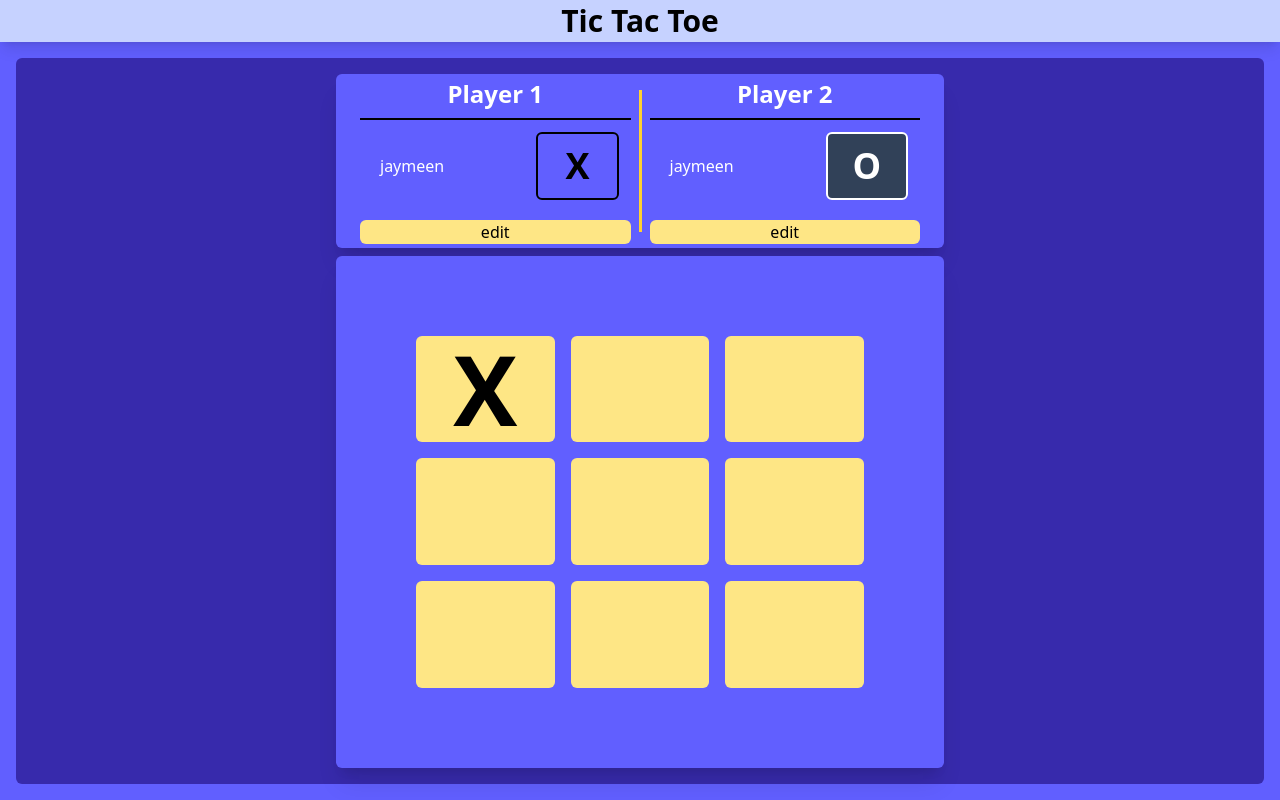
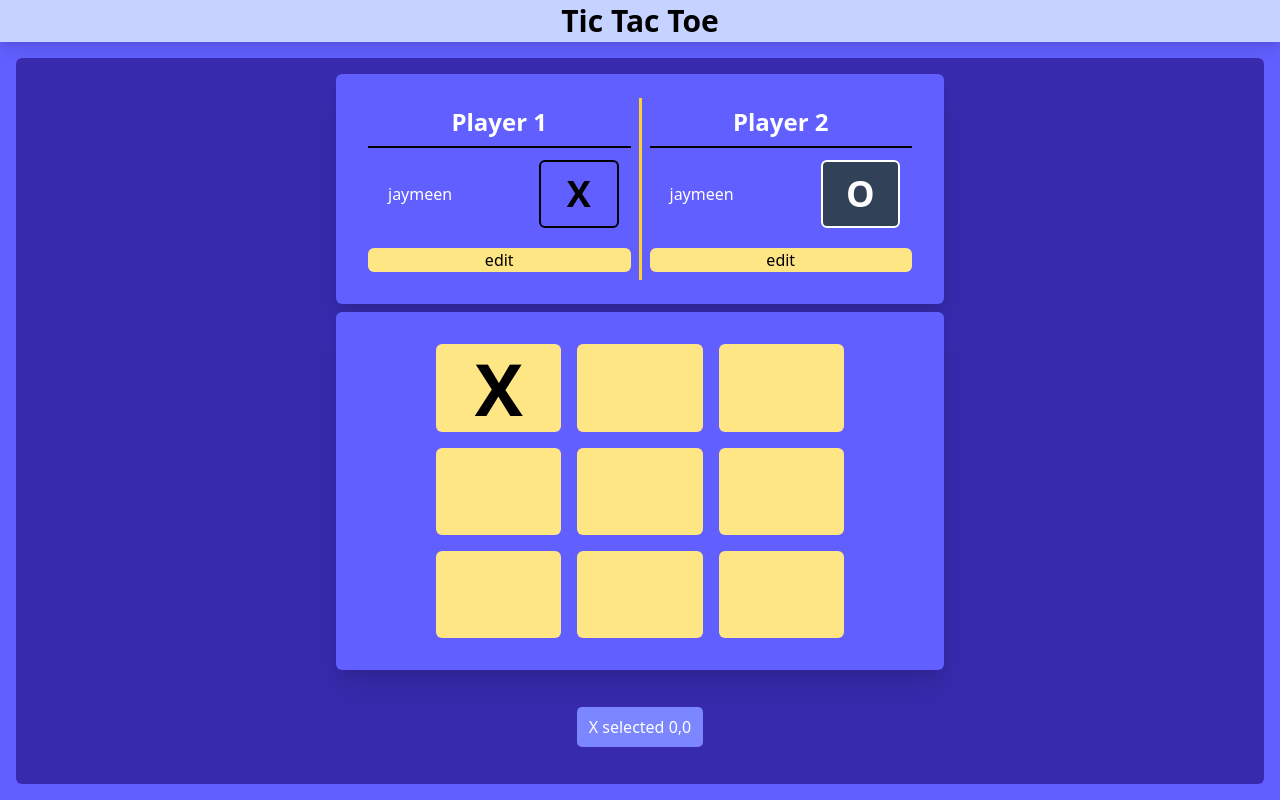
Before and after one commit to JayminShiroya07/Tic-Tac-Toe, a React (Vite) app: page / in a window 1280 px wide. Both pictures are taken after a click on the item 485 px from the left and 388 px from the top of the page. Built offline with nearby package versions, Linux system fonts and the light colour scheme.

Commit message:
feat:log component done

```diff
--- a/src/App.css
+++ b/src/App.css
@@ -4,3 +4,28 @@
     transition-duration: 1.5s;
     transition: .5s ease-in-out;
 }
+
+.log-container {
+    list-style: none;
+    padding: 0;
+  }
+
+  .log-item {
+    padding: 8px 12px;
+    border-radius: 5px;
+    color: white;
+    opacity: 0;
+    transform: translateY(-10px);
+    animation: fadeIn 0.5s ease-in-out forwards;
+  }
+
+  @keyframes fadeIn {
+    from {
+      opacity: 0;
+      transform: translateY(-10px);
+    }
+    to {
+      opacity: 1;
+      transform: translateY(0);
+    }
+  }
--- a/src/components/GameBoard.jsx
+++ b/src/components/GameBoard.jsx
@@ -32,18 +32,18 @@ export default function GameBoard( { onSelectSquare , turns  } ) {
 
     return (
 
-    <ol className="flex flex-col h-full w-full gap-4">
+    <ol className="flex flex-col h-full w-full gap-4 p-0 md:px-25 md:py-8">
       {GameBoard.map((row, rowIndex) => (
-        <li key={rowIndex} className=" w-full h-1/3">
+        <li key={rowIndex} className="w-full h-1/3">
           <ol className="flex w-full h-full gap-4">
           {row.map((playerSymbol, colIndex) => (
             <li
               key={colIndex}
               className="w-1/3 bg-amber-200  flex items-center justify-center rounded-md"
-                onClick={() => onSelectSquare(rowIndex,colIndex)}
+                onClick={() => {(playerSymbol === null)?onSelectSquare(rowIndex,colIndex):""}}
             >
               <button
-              className="text-8xl font-bold ">{playerSymbol}</button>
+              className="text-2xl md:text-7xl font-bold ">{playerSymbol}</button>
             </li>
           ))}
           </ol>
--- a/src/components/Home.jsx
+++ b/src/components/Home.jsx
@@ -1,33 +1,41 @@
 import { useState } from "react";
 import GameBoard from "./GameBoard";
 import Player from "./Players";
+import Logs from "./Logs";
+
+function derivedActivePlayer(gameTurns){
+  let currentPlayer = 'X';
+
+  if(gameTurns.length > 0 && gameTurns[0].player === 'X'){
+    currentPlayer = 'O';
+  }
+
+  return currentPlayer;
+
+}
+
 
 export default function Home() {
-  const [gameTurns, setGameTurns ] = useState([]);
-  const [activePlayer, setActivePlayer] = useState("X");
+  const [gameTurns, setGameTurns] = useState([]);
+  let activePlayer = derivedActivePlayer(gameTurns);
 
-  function handleSelectSquare(rowIndex, colIndex ) {
-    setActivePlayer((curActivePlayer) => (curActivePlayer === "X" ? "O" : "X"));
+  function handleSelectSquare(rowIndex, colIndex) {
     setGameTurns((prevTurns) => {
-      let currentPlayer = 'X';
 
-      if(prevTurns.length > 0 && prevTurns[0].player === 'X')
-        currentPlayer = 'O';
+      const currentPlayer = derivedActivePlayer(prevTurns);
 
       const updateTurns = [
-        {square : {
-          row : rowIndex,
-          col : colIndex
+        {
+          square: {
+            row: rowIndex,
+            col: colIndex,
           },
-          player : currentPlayer,
-          ...prevTurns
-        }
+          player: currentPlayer,
+        },
+        ...prevTurns,
       ];
-
       return updateTurns;
-    })
-
-
+    });
   }
 
   return (
@@ -42,7 +50,7 @@ export default function Home() {
         <div className="h-18/19 w-full p-4">
           <div className="w-full h-full bg-indigo-800 rounded-md flex justify-start items-center flex-col p-4">
             {/* player bar */}
-            <div className="h-1/4 w-full p-4 md:w-1/2 bg-indigo-500 rounded-md shadow-xl flex flex-row">
+            <div className="h-fit w-full p-2 md:p-6 md:w-1/2 bg-indigo-500 rounded-md shadow-xl flex flex-row">
               <Player
                 Name="jaymeen"
                 Symbole="X"
@@ -56,13 +64,20 @@ export default function Home() {
                 Symbole="O"
                 button={"button"}
                 isActive={activePlayer === "O"}
-                num="2" />
+                num="2"
+              />
             </div>
-            <div className="h-3/4 w-full md:w-1/2  mt-2 bg-indigo-500 flex flex-col gap-4 justify-center items-center rounded-md shadow-xl p-20">
+
+            <div className="h-4/5 w-full md:w-1/2  mt-2 bg-indigo-500 flex flex-col gap-4
+            justify-center items-center rounded-md shadow-xl p-10 md:p-0">
               <GameBoard
                 onSelectSquare={handleSelectSquare}
-                turns={gameTurns} />
+                turns={gameTurns}
+              />
             </div>
+            <ol className="h-1/5 w-full md:flex justify-center items-center text-center md:w-2/3 mt-2 gap-4 sm:hidden">
+              <Logs turns={gameTurns} />
+            </ol>
           </div>
         </div>
       </div>
--- a/src/components/Logs.jsx
+++ b/src/components/Logs.jsx
@@ -0,0 +1,18 @@
+export default function Logs({ turns }) {
+const isMobileOrTablet = window.innerWidth <= 768;
+const lastThreeTurns = isMobileOrTablet ? turns.slice(0, 2) : turns.slice(0, 4);
+
+
+return (
+    <>
+        {lastThreeTurns.map((turn) => (
+            <li
+                key={`${turn.square.row}${turn.square.col}`}
+                className="bg-indigo-400 log-item mt-2"
+            >
+                {turn.player} selected {turn.square.row},{turn.square.col}
+            </li>
+        ))}
+    </>
+);
+}
```
